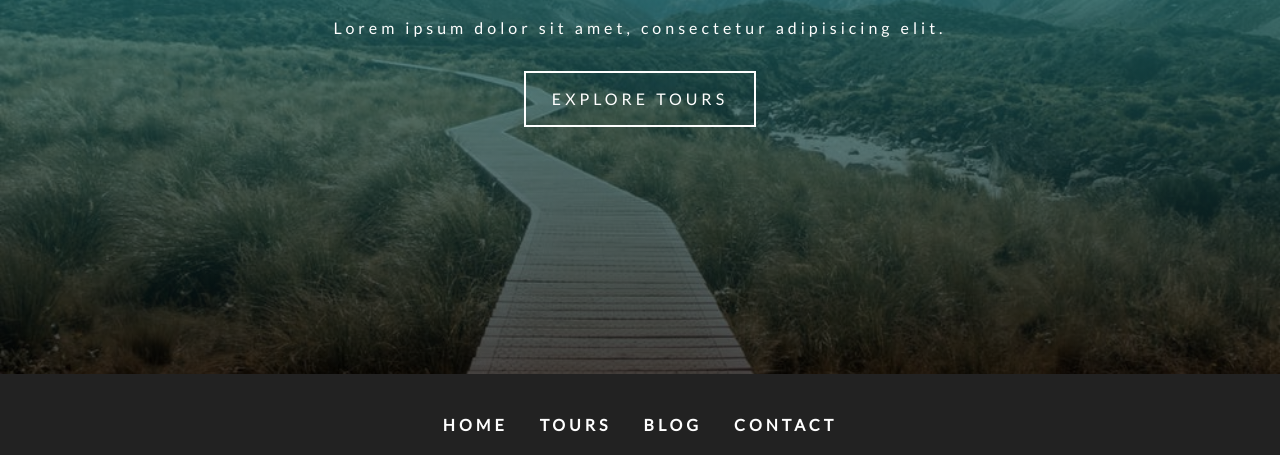
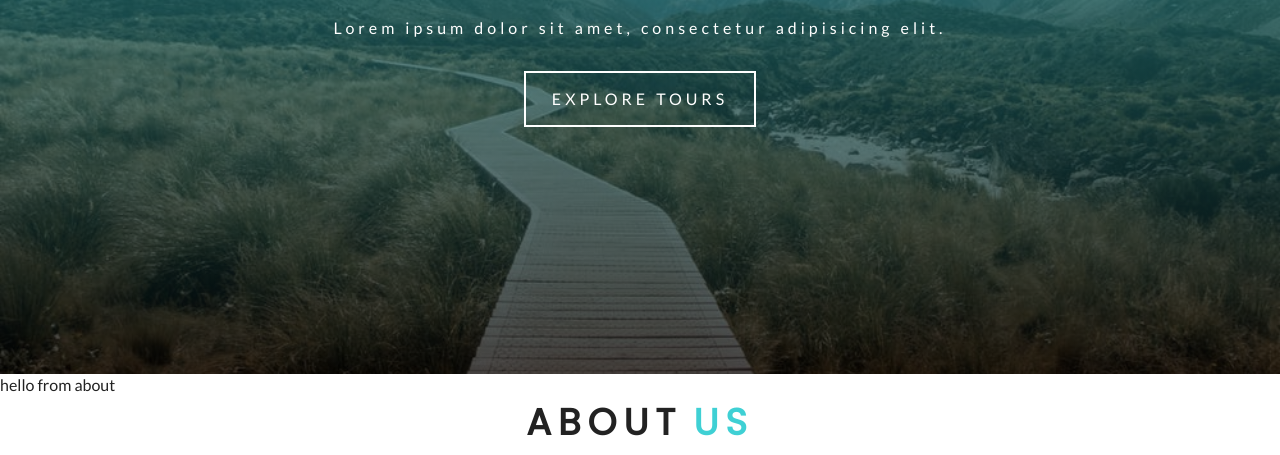
Before and after one commit to Vomilas/gatsby-backroads, a Gatsby site: page / in a window 1280 px wide. Shown: the part 511-966 px from the top of the page. Built offline with nearby package versions, Linux system fonts and the light colour scheme; Gatsby itself is replaced by a stand-in of ours.

Commit message:
styled title component

```diff
--- /dev/null
+++ b/src/components/Home/About.js
@@ -0,0 +1,13 @@
+import React from "react"
+import Title from "../Title"
+
+const About = () => {
+  return (
+    <div>
+      hello from about
+      <Title title="about" subtitle="us" />
+    </div>
+  )
+}
+
+export default About
--- /dev/null
+++ b/src/components/Title.js
@@ -0,0 +1,39 @@
+import React from "react"
+import styled from "styled-components"
+
+const Title = ({ title, subtitle }) => {
+  return (
+    <TitleWrapper>
+      <h4>
+        <span className="title">{title}</span>
+        <span>{subtitle}</span>
+      </h4>
+    </TitleWrapper>
+  )
+}
+
+const TitleWrapper = styled.div`
+  text-transform: uppercase;
+  font-size: 2.3em;
+  margin-bottom: 2rem;
+  h4 {
+    text-align: center;
+    letter-spacing: 7px;
+    color: var(--primaryColor);
+  }
+  .title {
+    color: var(--mainBlack);
+  }
+  span {
+    display: block;
+  }
+
+  @media (min-width: 576px) {
+    span {
+      display: inline-block;
+      margin: 0 0.35rem;
+    }
+  }
+`
+
+export default Title
--- a/src/pages/index.js
+++ b/src/pages/index.js
@@ -3,6 +3,7 @@
 import Layout from "../components/Layout"
 import SimpleHero from "../components/SimpleHero"
 import Banner from "../components/Banner"
+import About from "../components/Home/About"
 export default () => (
   <Layout>
     <SimpleHero>
@@ -15,5 +16,6 @@
         </Link>
       </Banner>
     </SimpleHero>
+    <About />
   </Layout>
 )
```
